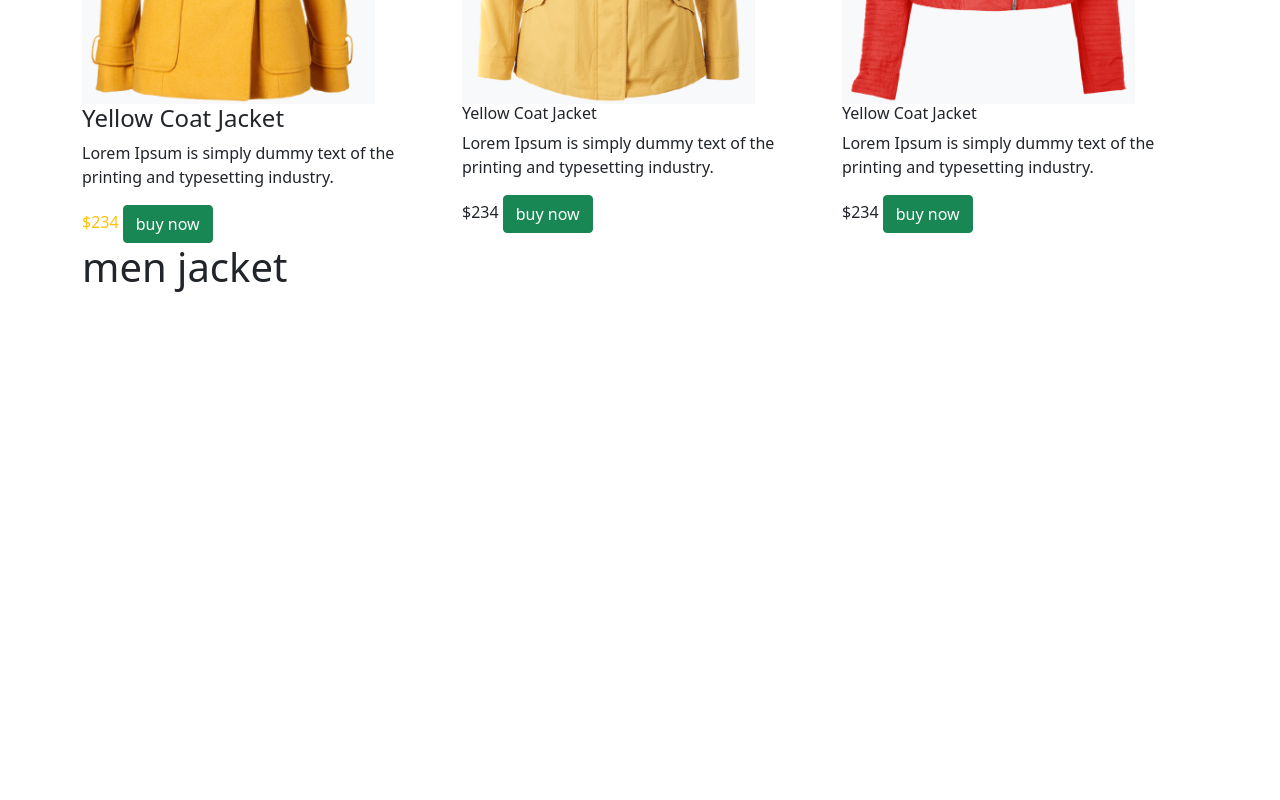
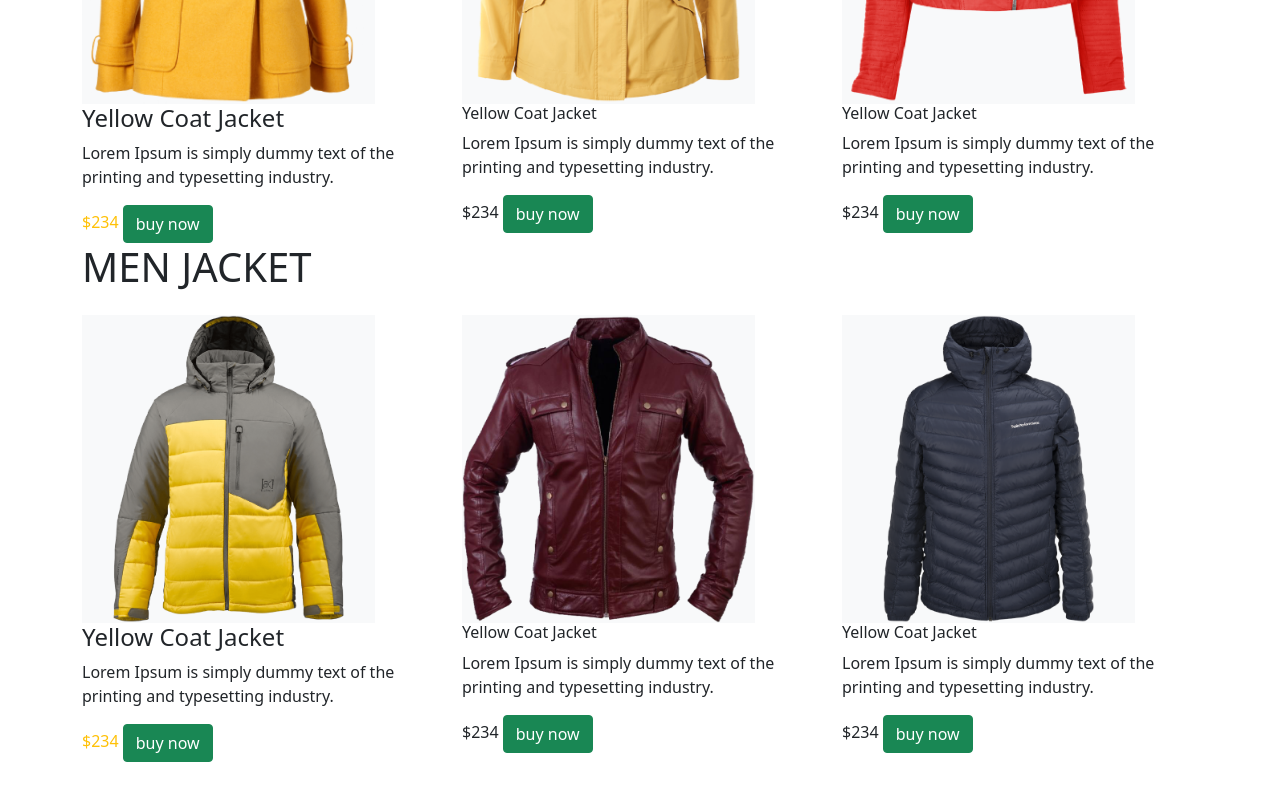
Before and after one commit to sayedalif/penguin-fasion, a plain HTML site: page index.html in a window 1280 px wide. Shown: the part 718-1518 px from the top of the page. Before the commit the page ends 1065 px from the top, so only its background shows below. Drawn offline with nearby package versions, Linux system fonts and the light colour scheme.

```diff
--- a/index.html
+++ b/index.html
@@ -13,6 +13,8 @@
       crossorigin="anonymous"
     />
 
+    <!-- * css link -->
+    <link rel="stylesheet" href="style.css" />
     <!-- * bootstrap JS link -->
 
     <script
@@ -110,8 +112,8 @@
           * women jacket
           -->
         <div>
-          <h1>women jacket</h1>
-          <div class="row">
+          <h1 class="text-lg-start text-center text-uppercase">women jacket</h1>
+          <div class="row d-flex d flex-sm-column flex-lg-row">
             <!-- * 1st-jacket -->
             <div class="col-sm-12 col-lg-4 mt-3">
               <img
@@ -128,9 +130,7 @@
               </p>
 
               <span class="text-warning">$234</span>
-              <button type="button" class="btn btn-success me-auto">
-                buy now
-              </button>
+              <button type="button" class="btn btn-success">buy now</button>
             </div>
 
             <!-- * 2nd jacket -->
@@ -174,11 +174,66 @@
         </div>
         <!--
           * men jacket
-         -->
+          -->
         <div>
-          <h1>men jacket</h1>
-          <div class="row">
-            <div class="col"></div>
+          <h1 class="text-lg-start text-center text-uppercase">men jacket</h1>
+          <div class="row d-flex d flex-sm-column flex-lg-row">
+            <!-- * 1st-jacket -->
+            <div class="col-sm-12 col-lg-4 mt-3">
+              <img
+                src="images/jacket-4.png"
+                class="img-fluid bg-light"
+                alt=""
+                width="293px"
+                height="293px"
+              />
+              <h4>Yellow Coat Jacket</h4>
+              <p>
+                Lorem Ipsum is simply dummy text of the printing and typesetting
+                industry.
+              </p>
+
+              <span class="text-warning">$234</span>
+              <button type="button" class="btn btn-success">buy now</button>
+            </div>
+
+            <!-- * 2nd jacket -->
+            <div class="col-sm-12 col-lg-4 mt-3">
+              <img
+                src="images/jacket-5.png"
+                class="img-fluid bg-light"
+                alt=""
+                width="293px"
+                height="293px"
+              />
+              <h6>Yellow Coat Jacket</h6>
+              <p>
+                Lorem Ipsum is simply dummy text of the printing and typesetting
+                industry.
+              </p>
+
+              <span>$234</span>
+              <button type="button" class="btn btn-success">buy now</button>
+            </div>
+
+            <!-- * 3rd-jacket -->
+            <div class="col-sm-12 col-lg-4 mt-3">
+              <img
+                src="images/jacket-6.png"
+                class="img-fluid bg-light"
+                alt=""
+                width="293px"
+                height="293px"
+              />
+              <h6>Yellow Coat Jacket</h6>
+              <p>
+                Lorem Ipsum is simply dummy text of the printing and typesetting
+                industry.
+              </p>
+
+              <span>$234</span>
+              <button type="button" class="btn btn-success">buy now</button>
+            </div>
           </div>
         </div>
       </section>
--- /dev/null
+++ b/style.css
@@ -0,0 +1,11 @@
+body {
+  margin: 0;
+}
+
+.card-box {
+  box-shadow: 0px 5px 10px 0px rgba(0, 0, 0, 0.38);
+  -webkit-box-shadow: 0px 5px 10px 0px rgba(0, 0, 0, 0.38);
+  -moz-box-shadow: 0px 5px 10px 0px rgba(0, 0, 0, 0.38);
+  margin: 0.1rem;
+  padding: 0.1rem;
+}
```
